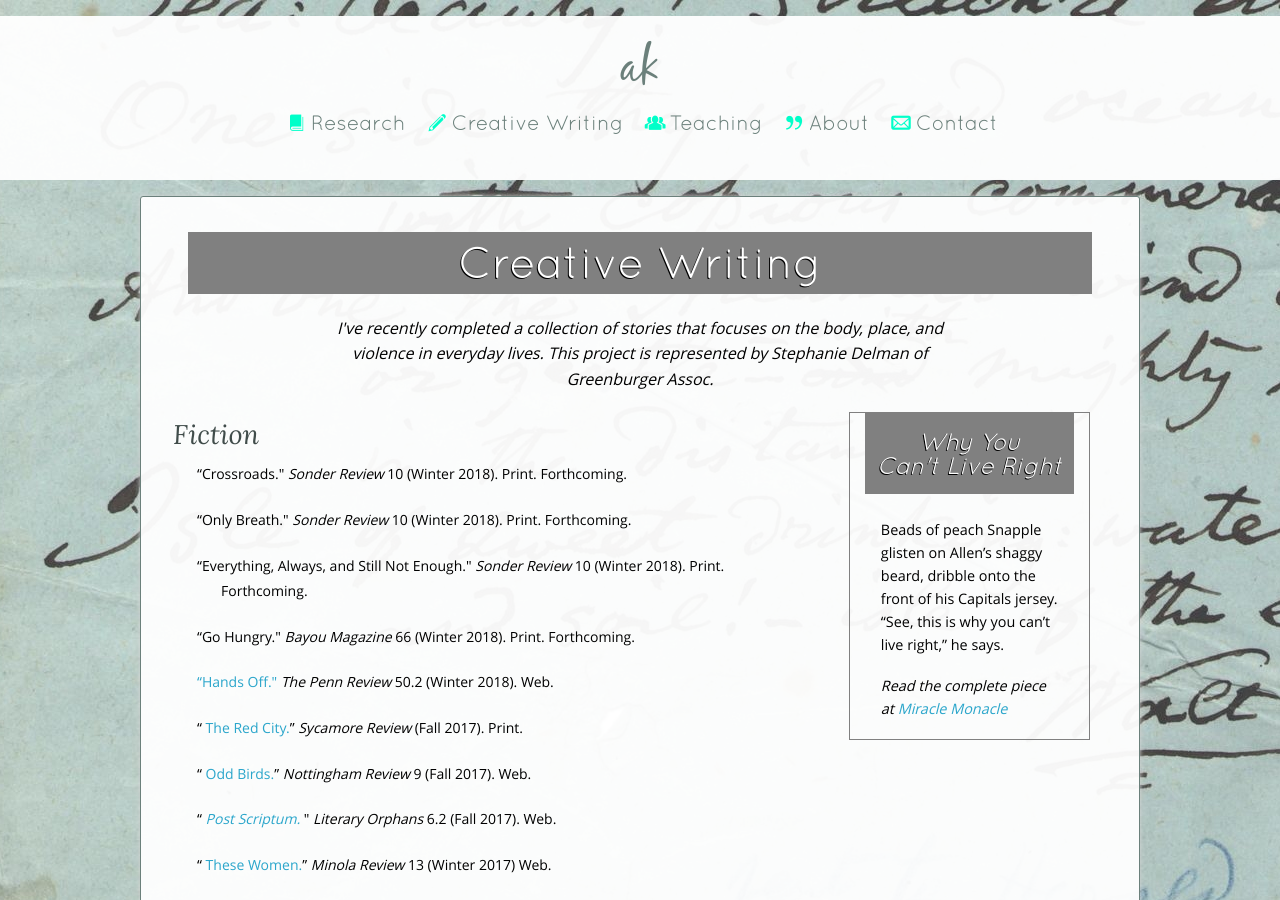
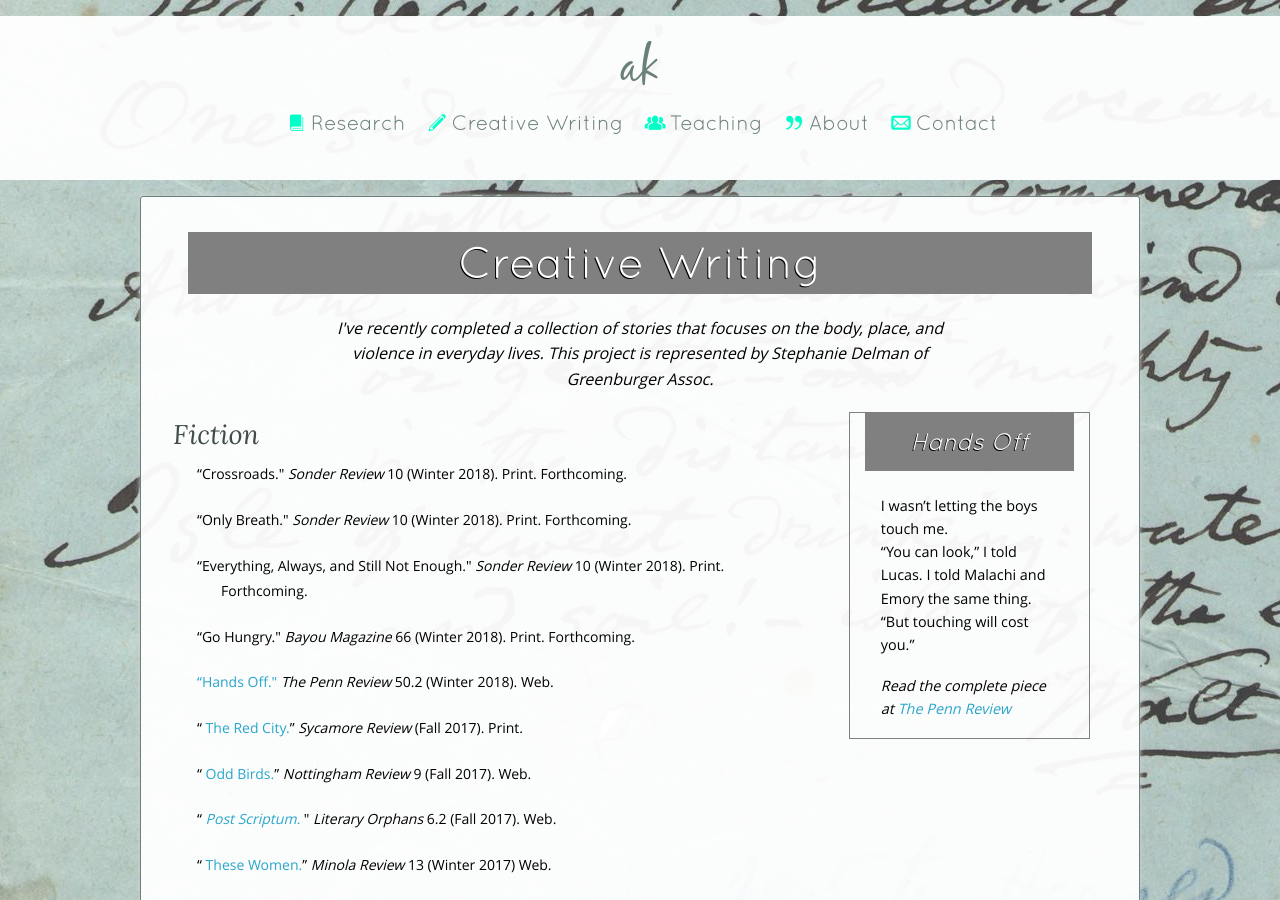
Before and after one commit to BradCoffield/aak, a Jekyll site: the page built from creativewriting.html, in a window 1280 px wide and 900 px high. Built offline with Jekyll 4.4.1, drawn with Linux system fonts in a browser that asks for light colours.

Commit message:
changed sidebar to hands off

```diff
--- a/creativewriting.html
+++ b/creativewriting.html
@@ -337,17 +337,16 @@ title: 'Creative Writing - Ashley Kunsa'
             <div class="small-12 show-for-small-only columns sidebar">
                 <div class="sidebarheading">
                     <em>
-                        <em>Why You
-                            <br /> Can&#39;t Live Right</em>
+                        <em>Hands Off</em>
                     </em>
                 </div>
 
-                <p style="font-size:.9em;">Beads of peach Snapple glisten on Allen&rsquo;s shaggy beard, dribble onto the front of his Capitals jersey.
-                    &ldquo;See, this is why you can&rsquo;t live right,&rdquo; he says.</p>
+                <p style="font-size:.9em;">I wasn’t letting the boys touch me.<br>
+                        “You can look,” I told Lucas. I told Malachi and Emory the same thing. “But touching will cost you.”</p>
 
                 <p>
                     <em>Read the complete piece at
-                        <a href="http://louisville.edu/miraclemonocle/issue_nine/ashley-kunsa" target="_blank">Miracle Monacle</a>
+                        <a href="https://www.pennreview.org/hands-off" target="_blank">The Penn Review</a>
                     </em>
                 </p>
             </div>
@@ -355,17 +354,16 @@ title: 'Creative Writing - Ashley Kunsa'
             <div class="medium-3 columns show-for-medium-up sidebar" style="margin-right:2em">
                     <div class="sidebarheading">
                             <em>
-                        <em>Why You
-                            <br /> Can&#39;t Live Right</em>
+                                <em>Hands Off</em>
                             </em>
                         </div>
 
-                <p style="font-size:.9em;">Beads of peach Snapple glisten on Allen&rsquo;s shaggy beard, dribble onto the front of his Capitals jersey.
-                    &ldquo;See, this is why you can&rsquo;t live right,&rdquo; he says.</p>
+                        <p style="font-size:.9em;">I wasn’t letting the boys touch me.<br>
+                                “You can look,” I told Lucas. I told Malachi and Emory the same thing. “But touching will cost you.”</p>
 
                         <p>
                             <em>Read the complete piece at
-                        <a href="http://louisville.edu/miraclemonocle/issue_nine/ashley-kunsa" target="_blank">Miracle Monacle</a>
+                                <a href="https://www.pennreview.org/hands-off" target="_blank">The Penn Review</a>
                             </em>
                         </p>
             </div>
```
Lines whose indentation alone changed are shown as unchanged.
